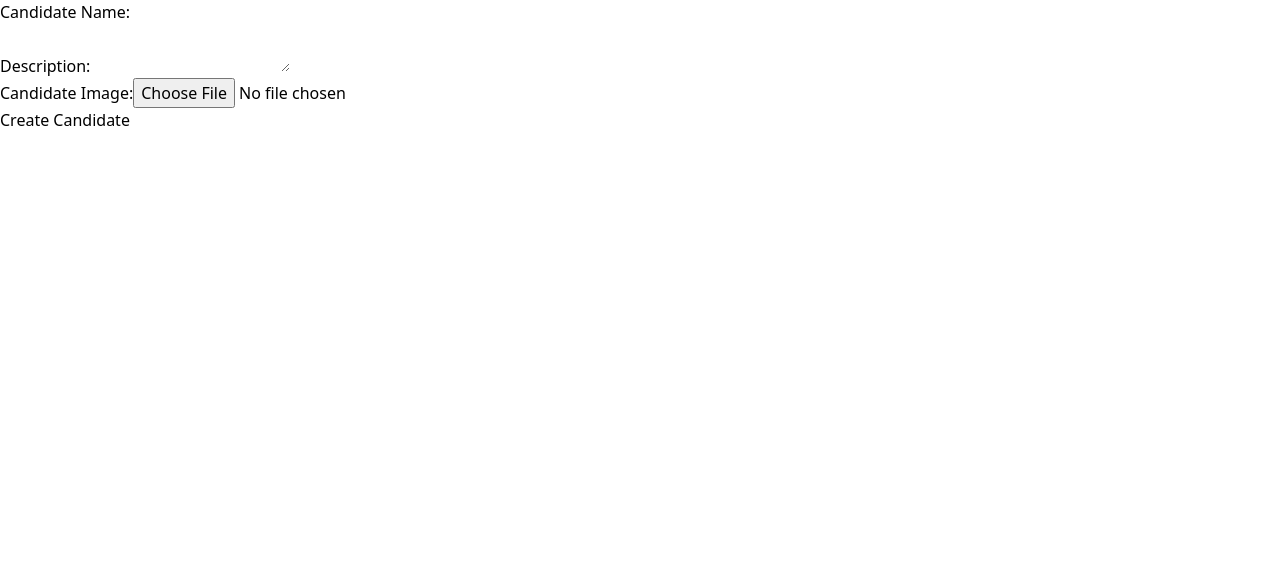
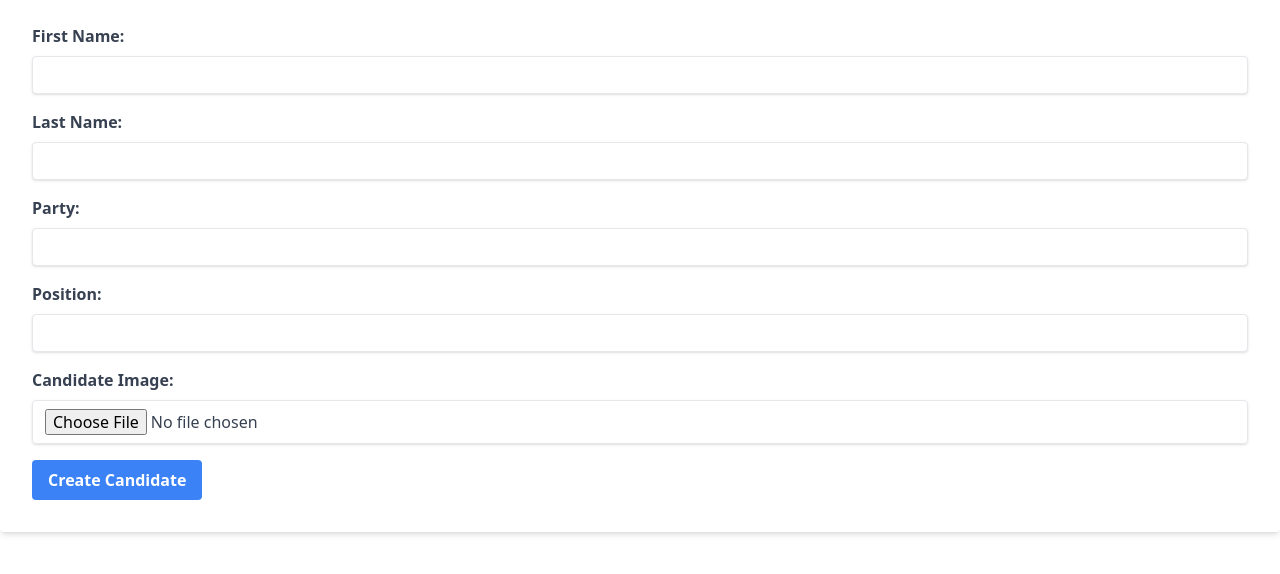
Before and after one commit to Leobej/biometric-choice-admin-ui, a React (Create React App) app: page /create-candidates in a window 1280 px wide. Shown: the top 574 px of the page. Built offline with nearby package versions, Linux system fonts and the light colour scheme.

Commit message:
Modify candidate to create candidates and election to fetch candidates

```diff
--- a/src/admin/CreateCandidateForm.js
+++ b/src/admin/CreateCandidateForm.js
@@ -1,49 +1,131 @@
 import React, { useState } from "react";
+import axios from "axios";
+
 
 const CreateCandidateForm = () => {
-  const [name, setName] = useState("");
-  const [description, setDescription] = useState("");
+
+  const [firstName, setFirstName] = useState("");
+  const [lastName, setLastName] = useState("");
+  const [party, setParty] = useState("");
+  const [position, setPosition] = useState("");
   const [image, setImage] = useState("");
 
-  const handleSubmit = (event) => {
-    event.preventDefault();
-    // do something with the form data
+  const resetForm = () => {
+    setFirstName("");
+    setLastName("");
+    setParty("");
+    setPosition("");
+    setImage("");
   };
 
+  const handleSubmit = async (event) => {
+    event.preventDefault();
+
+    const formData = new FormData();
+    formData.append("firstName", firstName);
+    formData.append("lastName", lastName);
+    formData.append("party", party);
+    formData.append("position", position);
+    formData.append("image", image);
+
+
+    try {
+      const token = localStorage.getItem("token");
+      const response = await axios.post("http://localhost:8080/candidates", formData, {
+        headers: {
+          "Content-Type": "multipart/form-data",
+          Authorization: `Bearer ${token}`,
+        },
+      });
+
+      if (response.status === 200) {
+        alert("Candidate created successfully!");
+        resetForm();
+      }
+        resetForm();
+    } catch (error) {
+      console.error("Error creating candidate:", error);
+      alert("Error creating candidate. Please try again.");
+
+
+    }
+  };
+
+
   return (
-    <form onSubmit={handleSubmit}>
-      <div>
-        <label htmlFor="name">Candidate Name:</label>
+    <form onSubmit={handleSubmit} className="bg-white shadow-md rounded px-8 pt-6 pb-8 mb-4">
+      <div className="mb-4">
+        <label htmlFor="firstName" className="block text-gray-700 font-bold mb-2">
+          First Name:
+        </label>
         <input
           type="text"
-          id="name"
-          name="name"
-          value={name}
-          onChange={(event) => setName(event.target.value)}
+          id="firstName"
+          name="firstName"
+          value={firstName}
+          onChange={(event) => setFirstName(event.target.value)}
           required
+          className="shadow appearance-none border rounded w-full py-2 px-3 text-gray-700 leading-tight focus:outline-none focus:shadow-outline"
         />
       </div>
-      <div>
-        <label htmlFor="description">Description:</label>
-        <textarea
-          id="description"
-          name="description"
-          value={description}
-          onChange={(event) => setDescription(event.target.value)}
+      <div className="mb-4">
+        <label htmlFor="lastName" className="block text-gray-700 font-bold mb-2">
+          Last Name:
+        </label>
+        <input
+          type="text"
+          id="lastName"
+          name="lastName"
+          value={lastName}
+          onChange={(event) => setLastName(event.target.value)}
           required
+          className="shadow appearance-none border rounded w-full py-2 px-3 text-gray-700 leading-tight focus:outline-none focus:shadow-outline"
         />
       </div>
-      <div>
-        <label htmlFor="image">Candidate Image:</label>
+      <div className="mb-4">
+        <label htmlFor="party" className="block text-gray-700 font-bold mb-2">
+          Party:
+        </label>
+        <input
+          type="text"
+          id="party"
+          name="party"
+          value={party}
+          onChange={(event) => setParty(event.target.value)}
+          required
+          className="shadow appearance-none border rounded w-full py-2 px-3 text-gray-700 leading-tight focus:outline-none focus:shadow-outline"
+        />
+      </div>
+      <div className="mb-4">
+        <label htmlFor="position" className="block text-gray-700 font-bold mb-2">
+          Position:
+        </label>
+        <input
+          type="text"
+          id="position"
+          name="position"
+          value={position}
+          onChange={(event) => setPosition(event.target.value)}
+          required
+          className="shadow appearance-none border rounded w-full py-2 px-3 text-gray-700 leading-tight focus:outline-none focus:shadow-outline"
+        />
+      </div>
+      <div className="mb-4">
+        <label htmlFor="image" className="block text-gray-700 font-bold mb-2">
+          Candidate Image:
+        </label>
         <input
           type="file"
           id="image"
           name="image"
           onChange={(event) => setImage(event.target.files[0])}
           required
+          className="shadow appearance-none border rounded w-full py-2 px-3 text-gray-700 leading-tight focus:outline-none focus:shadow-outline"
         />
       </div>
-      <button type="submit">Create Candidate</button>
+      <button type="submit" className="bg-blue-500 hover:bg-blue-700 text-white font-bold py-2 px-4 rounded focus:outline-none focus:shadow-outline">
+        Create Candidate
+      </button>
     </form>
   );
 };
--- a/src/admin/CreateElectionForm.js
+++ b/src/admin/CreateElectionForm.js
@@ -1,14 +1,48 @@
-import React, { useState } from "react";
+import React, { useState, useEffect } from "react";
+import axios from "axios";
 
 const CreateElectionForm = () => {
   const [name, setName] = useState("");
   const [description, setDescription] = useState("");
   const [startDate, setStartDate] = useState("");
   const [endDate, setEndDate] = useState("");
+  const [candidateId, setCandidateId] = useState("");
+  const [candidates, setCandidates] = useState([]);
+
+  useEffect(() => {
+    const fetchCandidates = async () => {
+      try {
+        const token = localStorage.getItem("token");
+        const response = await axios.get("http://localhost:8080/candidates", {
+          headers: {
+            "Content-Type": "multipart/form-data",
+            Authorization: `Bearer ${token}`,
+          },
+        });
+        console.log(response.data);
+        return response.data;
+      } catch (error) {
+        console.error("Error fetching candidates:", error);
+      }
+    };
+
+    const fetchAndSetCandidates = async () => {
+      const fetchedCandidates = await fetchCandidates();
+      setCandidates(fetchedCandidates);
+    };
+
+    fetchAndSetCandidates();
+  }, []);
+
+  const resetForm = () => {
+    setName("");
+    setDescription("");
+    setStartDate("");
+    setEndDate("");
+  };
 
   const handleSubmit = (event) => {
     event.preventDefault();
-    // do something with the form data
   };
 
   return (
@@ -28,7 +62,10 @@ const CreateElectionForm = () => {
         />
       </div>
       <div className="mb-4">
-        <label htmlFor="description" className="block text-gray-700 font-bold mb-2">
+        <label
+          htmlFor="description"
+          className="block text-gray-700 font-bold mb-2"
+        >
           Description:
         </label>
         <textarea
@@ -41,7 +78,34 @@ const CreateElectionForm = () => {
         />
       </div>
       <div className="mb-4">
-        <label htmlFor="startDate" className="block text-gray-700 font-bold mb-2">
+        <label
+          htmlFor="candidate"
+          className="block text-gray-700 font-bold mb-2"
+        >
+          Candidate:
+        </label>
+        <select
+          id="candidate"
+          name="candidate"
+          value={candidateId}
+          onChange={(event) => setCandidateId(event.target.value)}
+          required
+          className="shadow appearance-none border rounded w-full py-2 px-3 text-gray-700 leading-tight focus:outline-none focus:shadow-outline"
+        >
+          <option value="">Select a candidate</option>
+          {candidates.map((candidate) => (
+            <option key={candidate.candidateId} value={candidate.candidateId}>
+              {candidate.firstname} {candidate.lastname}
+            </option>
+          ))}
+        </select>
+      </div>
+
+      <div className="mb-4">
+        <label
+          htmlFor="startDate"
+          className="block text-gray-700 font-bold mb-2"
+        >
           Start Date:
         </label>
         <input
@@ -68,7 +132,10 @@ const CreateElectionForm = () => {
           className="shadow appearance-none border rounded w-full py-2 px-3 text-gray-700 leading-tight focus:outline-none focus:shadow-outline"
         />
       </div>
-      <button type="submit" className="bg-blue-500 hover:bg-blue-700 text-white font-bold py-2 px-4 rounded focus:outline-none focus:shadow-outline">
+      <button
+        type="submit"
+        className="bg-blue-500 hover:bg-blue-700 text-white font-bold py-2 px-4 rounded focus:outline-none focus:shadow-outline"
+      >
         Create Election
       </button>
     </form>
--- a/src/login/components/FormLogin.js
+++ b/src/login/components/FormLogin.js
@@ -32,8 +32,6 @@ const FormLogin = () => {
       navigate("/registration");
     } catch (error) {
       console.log(error)
-      // setError("An error occurred. Please try again.");
-      // console.log("error");
     }
   };
 
```
Also changed, not shown: src/fingerprintregistration/FingerprintRegistration.js (renamed from src/registration/FingerprintRegistration.js).
